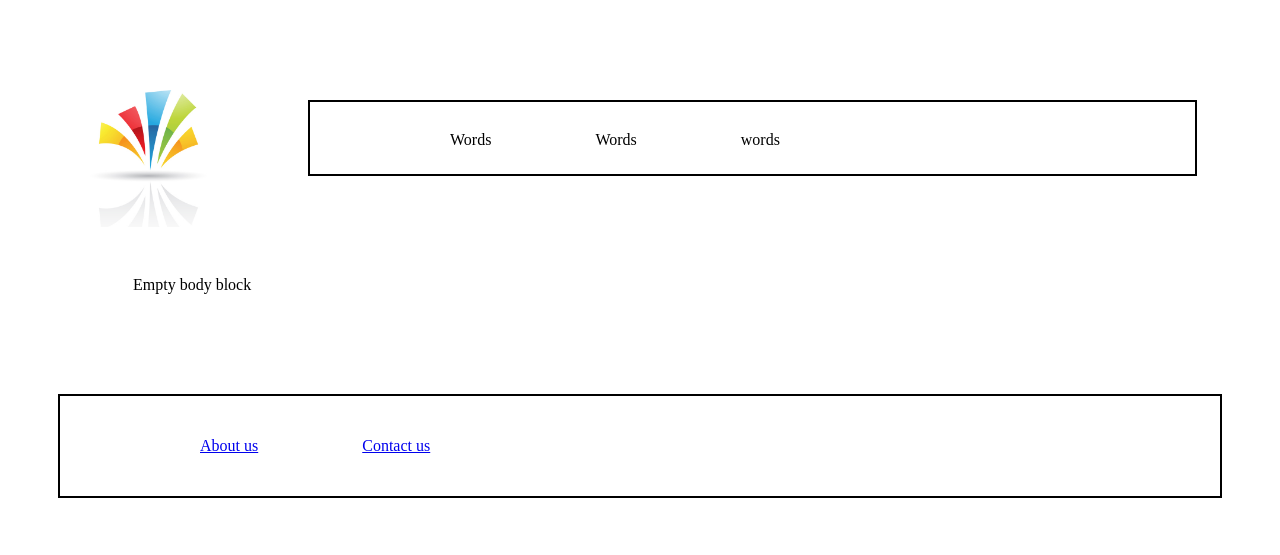
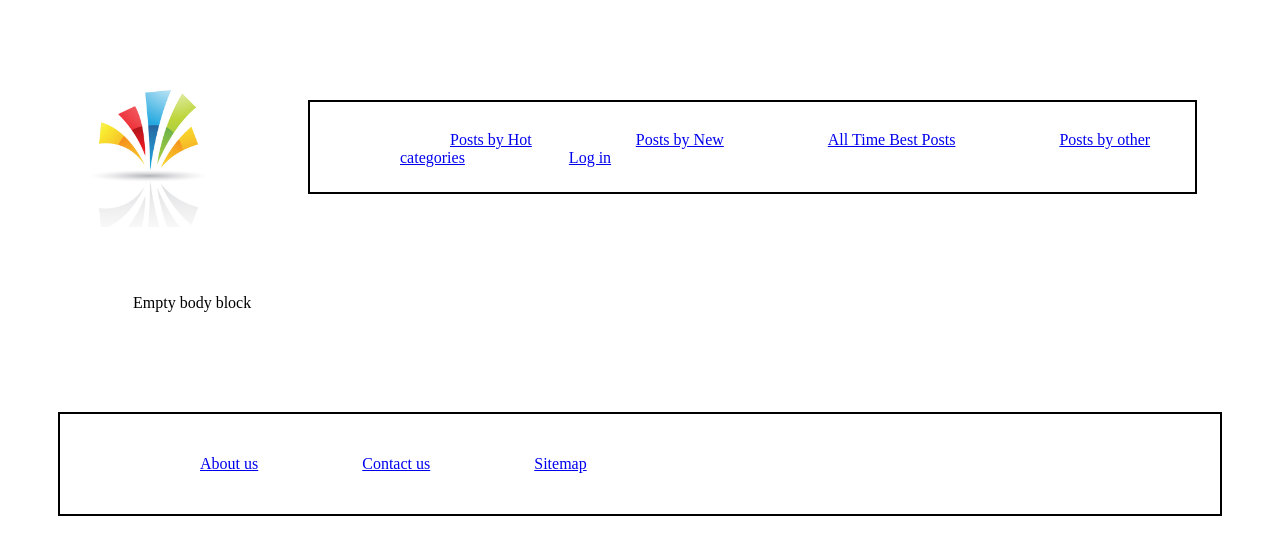
Before and after one commit to michael-daw/RateMyCodingMistakes, a Django app: page /base/ in a window 1280 px wide. Shown: the top 555 px of the page. Run offline with Django 3.2, Linux system fonts and the light colour scheme.

Commit message:
updated base, site more navigatable

```diff
--- a/templates/main/base.html
+++ b/templates/main/base.html
@@ -18,9 +18,15 @@
 					<img src="{% static 'images/samplelogo.jpg' %}" alt="Home" id="logo" />
 				</a>
 				<ul>
-					<li>Words</li>
-					<li>Words</li>
-					<li>words</li>
+					<li><a href="{% url 'main:hot' %}">Posts by Hot</a></li>
+					<li><a href="{% url 'main:new' %}">Posts by New</a></li>
+					<li><a href="{% url 'main:alltime' %}">All Time Best Posts</a></li>
+					<li><a href="{% url 'main:categories' %}">Posts by other categories</a></li>
+					{% if user.is_authenticated %}
+						<li><a href="{% url 'main:account' %}">Account</a></li>
+					{% else %}
+						<li><a href="{% url 'main:login' %}">Log in</a></li>
+					{% endif %}
 				</ul>
 			{% endblock %}
 		</div>
@@ -34,6 +40,7 @@
 				<ul class="footer_links">
 					<li><a href="{% url 'main:about' %}">About us</a></li>
 					<li><a href="{% url 'main:contact' %}">Contact us</a></li>
+					<li><a href="{% url 'main:sitemap' %}">Sitemap</a></li>
 				</ul>
 			{% endblock %}
 		</div>
```
